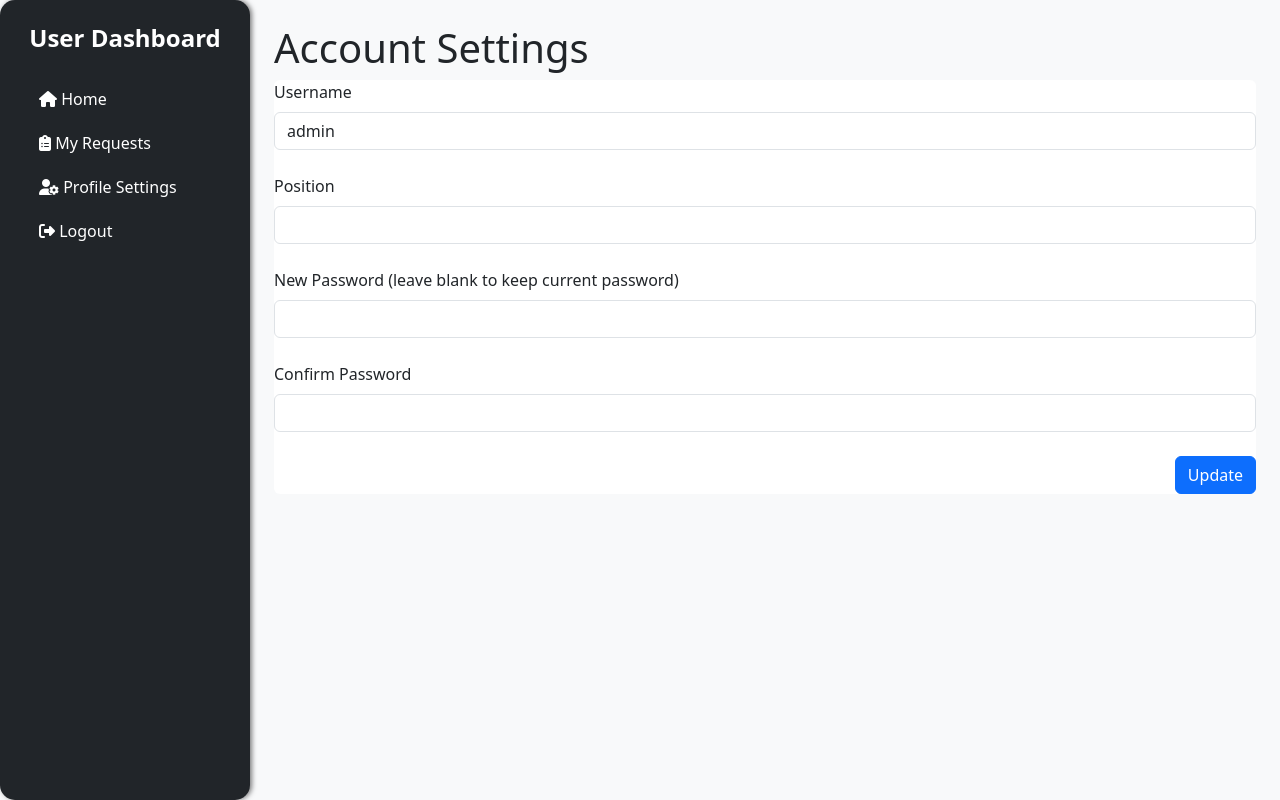
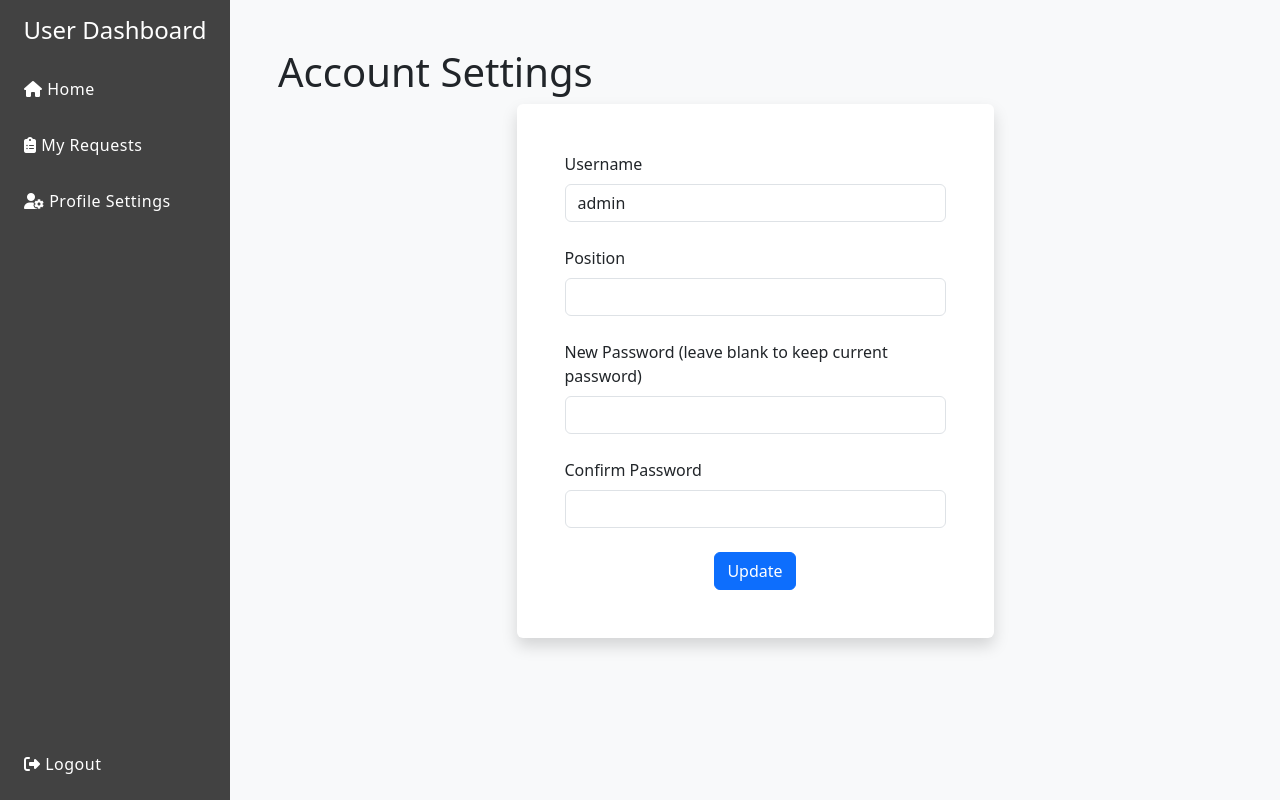
Before and after one commit to Corddzz/custodian, a PHP site: page /user/account_settings.php in a window 1280 px wide. Run offline with PHP 8.4, Linux system fonts and the light colour scheme; a user stored in the database is signed in; data comes from the database, SQL or seed files in the repository; data that the repository does not hold is empty.

Commit message:
Client side UI minor update

```diff
--- a/includes/user_sidebar.php
+++ b/includes/user_sidebar.php
@@ -1,39 +1,68 @@
-<div class="sidebar bg-dark text-white p-4" style="width: 250px; height: 100vh; position: fixed; border-radius: 15px;">
-    <h2 class="h4 text-center mb-4">User Dashboard</h2>
-    <nav class="mt-4">
-        <a class="nav-link text-white" href="../user/user_dashboard.php">
-            <i class="fas fa-home"></i> Home
-        </a>
-        <a class="nav-link text-white" href="../request/request_user.php">
-            <i class="fas fa-clipboard-list"></i> My Requests
-        </a>
-        <a class="nav-link text-white" href="../user/account_settings.php">
-            <i class="fas fa-user-cog"></i> Profile Settings
-        </a>
-    </nav>
-    <div class="mt-auto">
-        <a href="logout.php" class="nav-link text-white">
-            <i class="fas fa-sign-out-alt"></i> Logout
-        </a>
-    </div>
-</div>
+<?php
+$current_page = basename($_SERVER['PHP_SELF']);
+?>
 
 <style>
     .sidebar {
-        background-color: #343a40; /* Dark background for the sidebar */
-        box-shadow: 2px 0 5px rgba(0, 0, 0, 0.5); /* Add shadow for depth */
-        border-radius: 15px; /* Rounded corners for the sidebar */
+        background-color: #424242;
+        width: 230px;
+        transition: background-color 0.3s;
     }
-    .nav-link {
-        transition: background-color 0.3s; /* Smooth transition for hover effect */
-        padding: 10px 15px; /* Add padding for better click area */
+
+    .sidebar a {
+        text-decoration: none;
+        transition: all 0.3s ease-in-out;
+        font-weight: 500;
+        letter-spacing: 0.5px;
+        font-size: 16px;
+        color: #f0f0f0;
+        padding: 8px;
     }
-    .nav-link:hover {
-        background-color: #495057; /* Darker background on hover */
-        border-radius: 5px; /* Rounded corners on hover */
+
+    .sidebar a:hover {
+        background-color: hsl(0, 0.00%, 50%);
+        color: #ffffff;
+        transform: scale(1.05);
     }
-    .sidebar h2 {
-        font-weight: bold; /* Bold title */
-        text-align: center; /* Center the title */
+
+    .sidebar a.active {
+        background-color: #007bff;
+        color: white;
+        border: none;
+    }
+
+    @media print {
+        .no-print {
+            display: none !important;
+        }
+
+        .main-content {
+            width: 100%;
+        }
+
+        .print-header {
+            display: block !important;
+        }
     }
 </style>
+
+<div class="d-flex vh-100">
+    <div class="sidebar p-3 d-flex flex-column">
+        <h2 class="h4 text-center mb-4 text-white">User Dashboard</h2>
+        <a class="nav-link text-white mb-3 rounded" href="../user/user_dashboard.php">
+            <i class="fas fa-home"></i> Home
+        </a>
+        <a class="nav-link text-white text-start mb-3 rounded" href="../request/request_user.php">
+            <i class="fas fa-clipboard-list"></i> My Requests
+        </a>
+        <a class="nav-link text-white mb-3 rounded" href="../user/account_settings.php">
+            <i class="fas fa-user-cog"></i> Profile Settings
+        </a>
+
+        <div class="mt-auto">
+            <a href="logout.php" class="nav-link text-white">
+                <i class="fas fa-sign-out-alt"></i> Logout
+            </a>
+        </div>
+    </div>
+</div>
--- a/user/account_settings.php
+++ b/user/account_settings.php
@@ -2,7 +2,6 @@
 include '../config/config.php';
 include '../config/conn.php';
 
-// Check if user is logged in
 if (!isset($_SESSION['userId']) || $_SESSION['role'] != 1) {
     header("Location: user_login.php");
     exit();
@@ -13,14 +12,12 @@ $username = $_SESSION['username'];
 $message = '';
 $error = '';
 
-// Fetch current user data
 $stmt = $conn->prepare("SELECT * FROM users WHERE userId = ?");
 $stmt->bind_param("i", $user_id);
 $stmt->execute();
 $result = $stmt->get_result();
 $user = $result->fetch_assoc();
 
-// Fetch positions from the database
 $positions = [];
 $stmt = $conn->prepare("SHOW TABLES LIKE 'position'");
 $stmt->execute();
@@ -34,19 +31,16 @@ if ($result->num_rows > 0) {
         $positions[] = $row['position_name'];
     }
 } else {
-    // Handle the case where the position table does not exist
     $error = "Position table does not exist.";
 }
 
-// Handle form submission
 if ($_SERVER['REQUEST_METHOD'] == 'POST') {
     $new_username = trim($_POST['username']);
     $new_password = $_POST['new_password'];
     $confirm_password = $_POST['confirm_password'];
-    $new_position = trim($_POST['position_name']); // Get the new position from the form
+    $new_position = trim($_POST['position_name']);
 
     if ($new_username != $username) {
-        // Check if the new username is available
         $stmt = $conn->prepare("SELECT * FROM users WHERE username = ? AND userId != ?");
         $stmt->bind_param("si", $new_username, $user_id);
         $stmt->execute();
@@ -60,12 +54,10 @@ if ($_SERVER['REQUEST_METHOD'] == 'POST') {
             if ($new_password != $confirm_password) {
                 $error = "New passwords do not match.";
             } else {
-                // Update username, password, and position
                 $stmt = $conn->prepare("UPDATE users SET username = ?, password = ?, position = ? WHERE userId = ?");
                 $stmt->bind_param("ssii", $new_username, $new_password, $new_position, $user_id);
             }
         } else {
-            // Update username and position only
             $stmt = $conn->prepare("UPDATE users SET username = ?, position = ? WHERE userId = ?");
             $stmt->bind_param("ssi", $new_username, $new_position, $user_id);
         }
@@ -84,6 +76,7 @@ if ($_SERVER['REQUEST_METHOD'] == 'POST') {
 
 <!DOCTYPE html>
 <html lang="en">
+
 <head>
     <meta charset="UTF-8">
     <meta name="viewport" content="width=device-width, initial-scale=1.0">
@@ -91,13 +84,13 @@ if ($_SERVER['REQUEST_METHOD'] == 'POST') {
     <link href="https://cdn.jsdelivr.net/npm/bootstrap@5.3.0/dist/css/bootstrap.min.css" rel="stylesheet">
     <link rel="stylesheet" href="https://cdnjs.cloudflare.com/ajax/libs/font-awesome/6.4.0/css/all.min.css">
 </head>
+
 <body class="bg-light">
-    <div class="min-vh-100 d-flex">
-        <!-- Sidebar -->
+    <div class="vh-100 d-flex">
+
         <?php include '../includes/user_sidebar.php'; ?>
 
-        <!-- Main Content -->
-        <div class="flex-grow-1 p-4" style="margin-left: 250px;">
+        <div class="flex-grow-1 p-5">
             <h1 class="text-3xl font-semibold mb-6">Account Settings</h1>
 
             <?php if ($message): ?>
@@ -112,38 +105,35 @@ if ($_SERVER['REQUEST_METHOD'] == 'POST') {
                 </div>
             <?php endif; ?>
 
-            <form action="" method="POST" class="bg-white shadow-md rounded px-8 pt-6 pb-8 mb-4">
+            <div class="d-flex justify-content-center">
+                <div class="bg-white shadow rounded p-5 mb-4 w-50">
+                    <form action="" method="POST">
                         <div class="mb-4">
-                    <label class="block text-gray-700 text-sm font-bold mb-2" for="username">
-                        Username
-                    </label>
+                            <label class="form-label" for="username">Username</label>
                             <input class="form-control" id="username" type="text" name="username" value="<?php echo htmlspecialchars($user['username']); ?>" required>
                         </div>
                         <div class="mb-4">
-                    <label class="block text-gray-700 text-sm font-bold mb-2" for="position_name">
-                        Position
-                    </label>
+                            <label class="form-label" for="position_name">Position</label>
                             <input class="form-control" id="position_name" type="text" name="position_name" value="<?php echo htmlspecialchars($user['position'] ?? ''); ?>" required>
                         </div>
                         <div class="mb-4">
-                    <label class="block text-gray-700 text-sm font-bold mb-2" for="new_password">
-                        New Password (leave blank to keep current password)
-                    </label>
+                            <label class="form-label" for="new_password">New Password (leave blank to keep current password)</label>
                             <input class="form-control" id="new_password" type="password" name="new_password">
                         </div>
                         <div class="mb-4">
-                    <label class="block text-gray-700 text-sm font-bold mb-2" for="confirm_password">
-                        Confirm Password
-                    </label>
+                            <label class="form-label" for="confirm_password">Confirm Password</label>
                             <input class="form-control" id="confirm_password" type="password" name="confirm_password">
                         </div>
-                <div class="d-flex justify-content-end">
+                        <div class="d-flex justify-content-center">
                             <button type="submit" class="btn btn-primary">Update</button>
                         </div>
                     </form>
                 </div>
             </div>
+        </div>
+    </div>
 
     <script src="https://cdn.jsdelivr.net/npm/bootstrap@5.3.0/dist/js/bootstrap.bundle.min.js"></script>
 </body>
+
 </html>
```
Also changed, not shown: user/user_dashboard.php (+42 -18 lines). Lines whose indentation alone changed are shown as unchanged.
